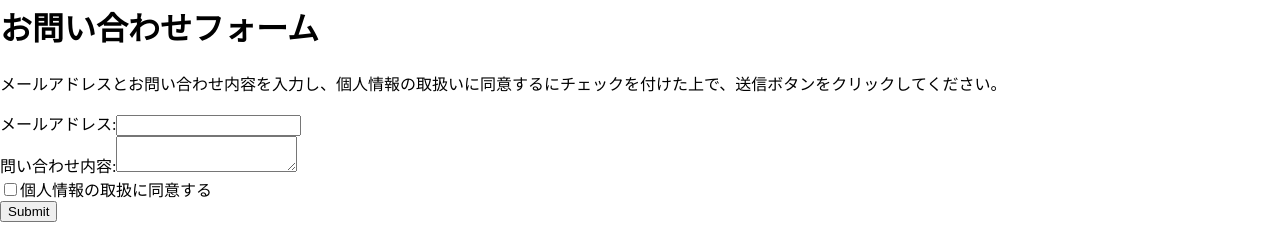
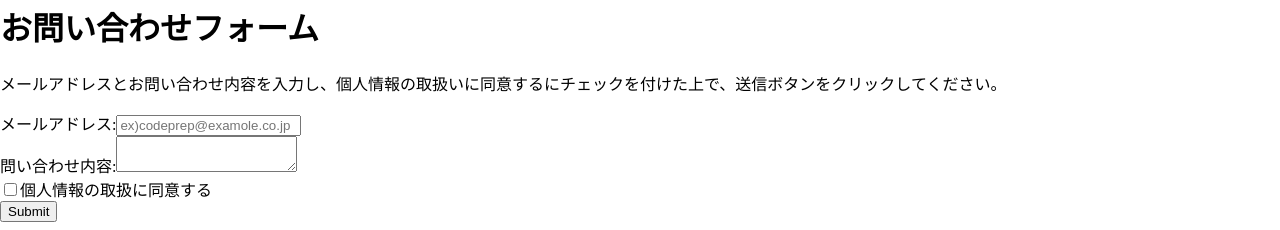
Before and after one commit to cheesedaisuki/cheesedaisuki, a plain HTML site: page index.html in a window 1280 px wide. Shown: the part 1829-2059 px from the top of the page. Drawn offline with Linux system fonts and the light colour scheme.

Commit message:
Update index.html

```diff
--- a/index.html
+++ b/index.html
@@ -93,7 +93,7 @@
     <p>メールアドレスとお問い合わせ内容を入力し、個人情報の取扱いに同意するにチェックを付けた上で、送信ボタンをクリックしてください。</p>
     <form method="POST" action="">
       <div>
-        メールアドレス:<input type="text" name="name">
+        メールアドレス:<input type="email" name="email" placeholder="ex)codeprep@examole.co.jp" required>
       </div>
       <div>
         問い合わせ内容:<textarea name="details"></textarea>
```
